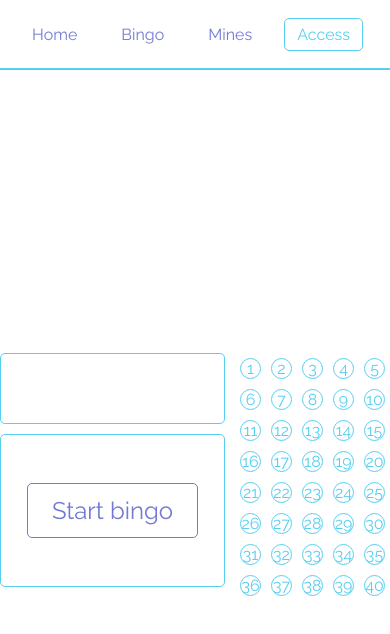
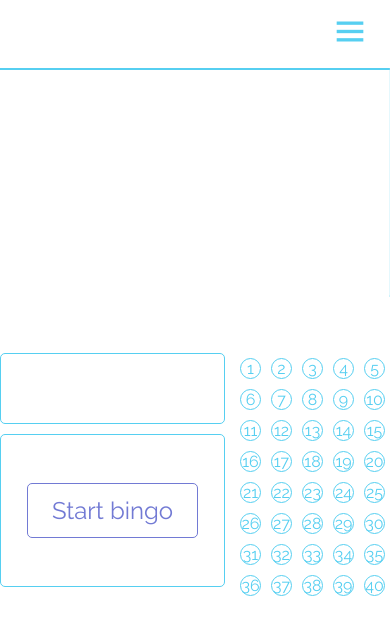
Before and after one commit to damigand/Proyecto-12, a React (Vite) app: page /bingo in a window 390 px wide. Shown: the top 634 px of the page. Built offline with nearby package versions, Linux system fonts and the light colour scheme.

Commit message:
mobile menu hecho

```diff
--- a/src/App.jsx
+++ b/src/App.jsx
@@ -1,5 +1,6 @@
 import "./App.css";
 import Header from "./components/Header/Header";
+import MobileHeader from "./components/MobileHeader/MobileHeader";
 import { Outlet } from "react-router";
 import { SettingsContext } from "./components/SettingsProvider/SettingsProvider";
 import { useContext } from "react";
@@ -10,11 +11,11 @@ function App() {
     const { theme } = useContext(SettingsContext);
     console.log(theme);
 
+    const width = window.innerWidth;
+
     return (
         <div id="app" className={theme === true ? "dark" : undefined}>
-            <header>
-                <Header />
-            </header>
+            <header>{innerWidth > 520 ? <Header /> : <MobileHeader />}</header>
             <main>
                 <Outlet />
             </main>
--- a/src/components/Header/Header.jsx
+++ b/src/components/Header/Header.jsx
@@ -1,7 +1,7 @@
 import { NavLink } from "react-router";
 import "./Header.css";
 
-const links = [
+export const links = [
     {
         string: "Home",
         url: "/",
--- /dev/null
+++ b/src/components/MobileHeader/MobileHeader.css
@@ -0,0 +1,86 @@
+header:has(#mobile-header) {
+    z-index: 100;
+}
+
+#mobile-header {
+    display: flex;
+    list-style-type: none;
+    gap: 20px;
+    padding: 0px 20px;
+    border-bottom: 2px solid var(--primary);
+    background-color: var(--bg-color);
+    height: var(--header-height);
+    align-items: center;
+    justify-content: flex-end;
+}
+
+.open-mobile-header {
+    font-size: 40px;
+    color: var(--primary);
+
+    i {
+        cursor: pointer;
+    }
+}
+
+.mobile-links {
+    transition: all 0.5s ease;
+    list-style-type: none;
+    padding: 25px;
+    border: 2px solid var(--primary);
+    border-top: none;
+    border-right: none;
+    position: absolute;
+    right: 0;
+    top: calc(var(--header-height) - 2px);
+    background-color: var(--bg-color);
+    display: flex;
+    flex-direction: column;
+    justify-content: flex-start;
+    align-items: flex-start;
+    gap: 10px;
+}
+
+.mobile-links:not(.active) {
+    transition: all 0.5s ease;
+    transform: translateX(100%);
+}
+
+.header-mobile-link {
+    display: flex;
+    justify-content: flex-start;
+    text-decoration: none;
+    color: var(--secondary);
+    padding: 4px 12px;
+    transition: all 0.2s ease;
+    position: relative;
+}
+
+.header-mobile-link:not(.link-access)::after {
+    transition: all 0.2s ease;
+    content: "";
+    position: absolute;
+    bottom: 0;
+    left: 50%;
+    transform: translateX(-50%);
+    background-color: var(--primary);
+    width: 0;
+    height: 2px;
+}
+
+.header-mobile-link:not(.link-access):hover {
+    color: var(--primary);
+}
+
+.header-mobile-link:not(.link-access):hover::after {
+    width: 80%;
+}
+
+.header-mobile-link.link-access {
+    margin-left: 0;
+    color: var(--primary);
+
+    &:hover {
+        color: black;
+    }
+}
--- /dev/null
+++ b/src/components/MobileHeader/MobileHeader.jsx
@@ -0,0 +1,36 @@
+import "./MobileHeader.css";
+import { NavLink } from "react-router";
+import { links } from "../Header/Header.jsx";
+import { useCallback, useState } from "react";
+
+const MobileHeader = () => {
+    console.log("Mobile Header render.");
+    const [open, setOpen] = useState(false);
+
+    const toggleOpen = useCallback(() => {
+        setOpen((prevOpen) => !prevOpen);
+    }, [open]);
+
+    return (
+        <div id="mobile-header">
+            <span className="open-mobile-header">
+                <i className="bx bx-menu" onClick={toggleOpen}></i>
+            </span>
+            <ul className={`mobile-links${open ? " active" : ""}`}>
+                {links.map((link, index) => {
+                    return (
+                        <NavLink
+                            key={index}
+                            to={link.url}
+                            className={`header-mobile-link ${link.class}`}
+                            onClick={toggleOpen}>
+                            <li>{link.string}</li>
+                        </NavLink>
+                    );
+                })}
+            </ul>
+        </div>
+    );
+};
+
+export default MobileHeader;
--- a/src/pages/Home/Home.css
+++ b/src/pages/Home/Home.css
@@ -2,7 +2,7 @@
     display: grid;
     grid-template-columns: 1fr 1fr;
     grid-template-rows: 1fr 1fr;
-    width: 100%;
+    width: 90%;
     height: 100%;
     max-width: 600px;
     max-height: 400px;
@@ -30,14 +30,16 @@
     z-index: 1;
     overflow: hidden;
     color: var(--secondary);
+    font-weight: 500;
+    font-size: 24px;
 }
 
 #home .bingo::after {
-    background-image: url("../../../assets/bingo.avif");
+    background-image: url("../../assets/bingo.avif");
 }
 
 #home .mines::after {
-    background-image: url("../../../assets/mines.jpg");
+    background-image: url("../../assets/mines.jpg");
 }
 
 #home .bingo::after,
@@ -92,3 +94,25 @@
     background-color: transparent;
     border: 2px solid var(--secondary);
 }
+
+@media (max-width: 650px) {
+    #home {
+        grid-template-rows: repeat(3, 1fr);
+        grid-template-columns: 1fr;
+        column-gap: 0px;
+        max-height: 650px;
+        row-gap: 10px;
+    }
+
+    #home .bingo {
+        grid-row: 1 / 2;
+        grid-column: 1 / 2;
+        border-radius: 20px 20px 0px 0px;
+    }
+
+    #home .mines {
+        grid-row: 2 / 3;
+        grid-column: 1 / 2;
+        border-radius: 0px;
+    }
+}
```
Also changed, not shown: src/assets/bingo.avif (renamed from assets/bingo.avif), src/assets/mines.jpg (renamed from assets/mines.jpg).
